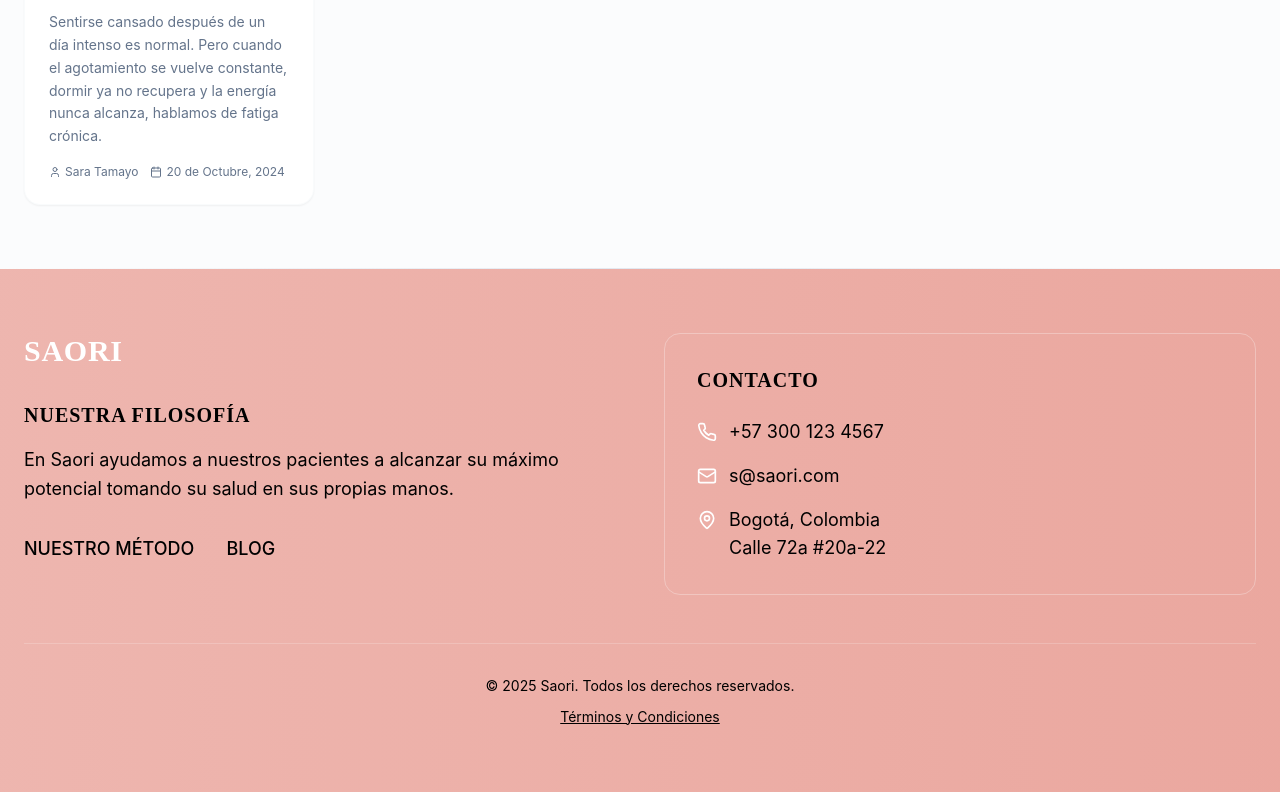
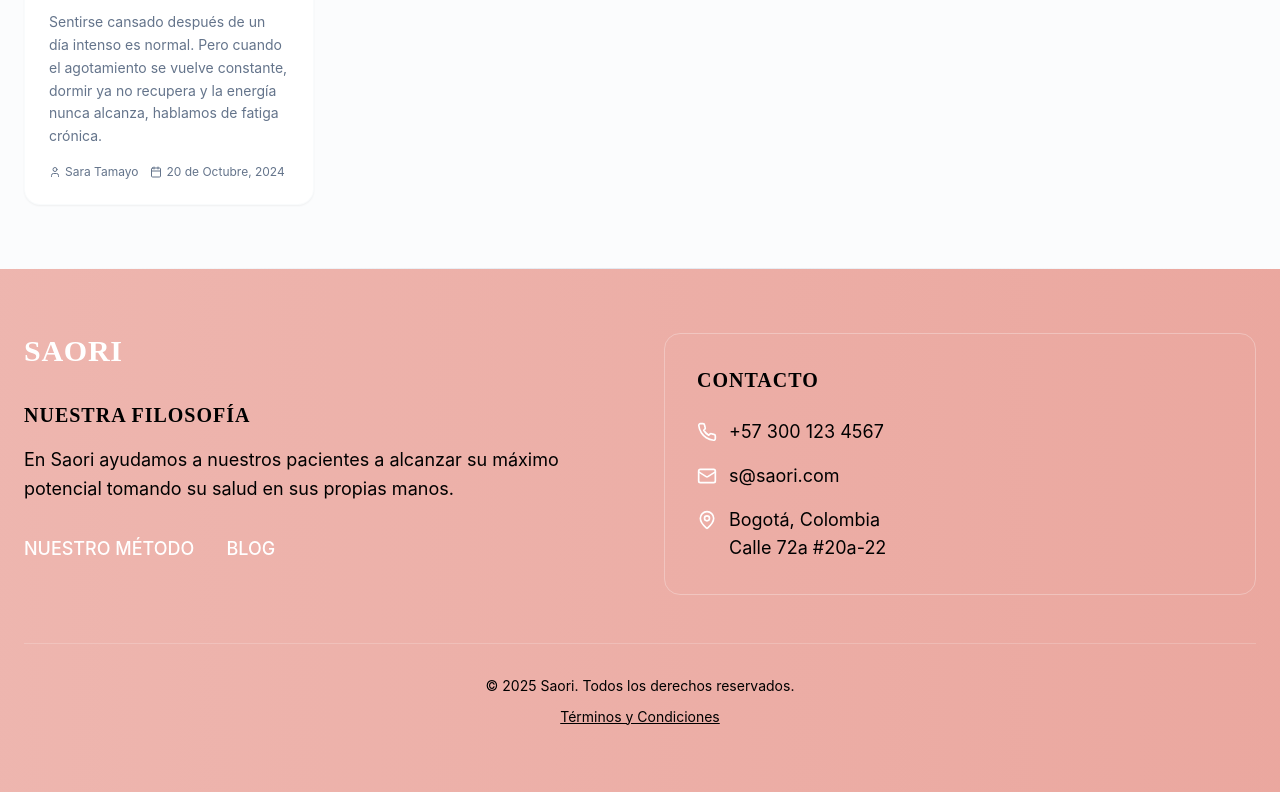
Before and after one commit to ltamayot/chic-landing-gen, a React (Vite) app: page /blog in a window 1280 px wide. Shown: the part 1667-2459 px from the top of the page. Built offline with nearby package versions, Linux system fonts and the light colour scheme; the HTML template or start-up script is replaced by a standard one.

Commit message:
Change footer text color

```diff
--- a/src/components/Footer.tsx
+++ b/src/components/Footer.tsx
@@ -55,13 +55,13 @@ const Footer = () => {
             <div className="flex gap-8">
               <button
                 onClick={() => scrollToSection('metodo')}
-                className="text-black hover:text-white transition-colors text-lg font-medium"
+                className="text-white hover:text-white/80 transition-colors text-lg font-medium"
               >
                 NUESTRO MÉTODO
               </button>
               <a
                 href="/blog"
-                className="text-black hover:text-white transition-colors text-lg font-medium"
+                className="text-white hover:text-white/80 transition-colors text-lg font-medium"
               >
                 BLOG
               </a>
```
